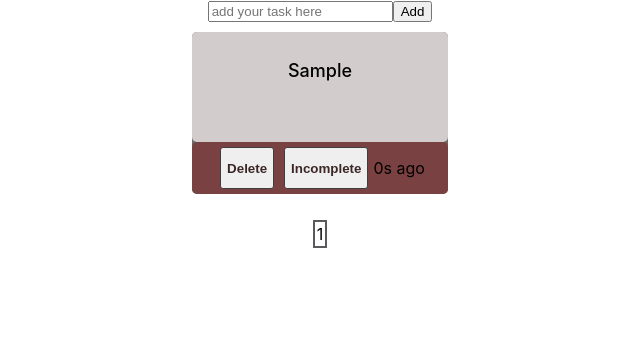
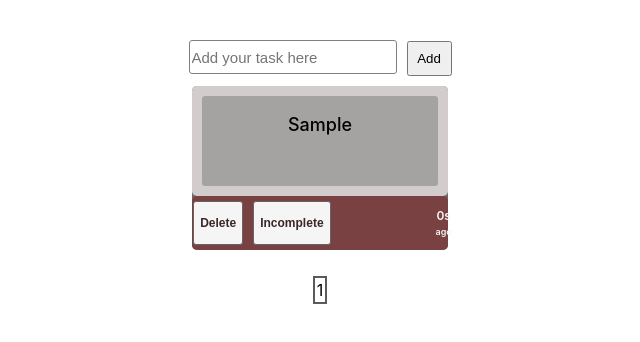
Before and after one commit to shubham19971997/utodo, a React (Create React App) app: page / in a window 1280 px wide. Both pictures are taken after typing "Sample" into the empty fields and a click on the button "Add". Shown: the top 342 px of the page, without its empty margins (320-960 px from the left). Built offline with nearby package versions, Linux system fonts and the light colour scheme.

Commit message:
ui modified

```diff
--- a/src/App.css
+++ b/src/App.css
@@ -1,5 +1,6 @@
 .App {
   text-align: center;
+  margin-top: 40px;
 }
 .card{
   height: 100%;
@@ -12,6 +13,31 @@
   text-align: center;
   transition: background-color 1s ease-out;
 }
+.input-box{
+  position: static;
+}
+.input-box>input{
+  position: static;
+  height: 30px;
+  font-size: 15px;
+  padding-right: 5px;
+  border-radius: 3px;
+  border: 1px solid grey;
+  transition: .3s ease-out;
+}
+
+.input:focus{
+  position: static;
+  outline: none;
+  border: 2px solid grey;
+  transition: .1s ease-out;
+}
+
+.input-box>button{
+  margin-left: 10px;
+  height: 35px;
+  width: 45px;
+}
 
 .textarea{
   border-radius: 5px;
@@ -23,7 +49,15 @@
   padding: 10px;
   font-weight: 500;
 }
-
+.text-box-trp{
+ width: 100%;
+  background-color: rgba(128, 128, 128, 0.542);
+  border-radius: 3px;
+}
+.text-box-trp-cmp{
+  background-color: rgba(14, 132, 14, 0.46);
+  transition: .3s linear;
+}
 .pagntn{
   border: 2px solid rgb(90, 90, 94);
   margin: 5px;
@@ -52,10 +86,12 @@
 .dashboard>button{
   margin: 5px;
   border-radius: 3px;
-  border: 1px solid rgb(63, 63, 63);
+  border: 1px solid rgb(101, 101, 101);
+  font-size: 12px;
   font-weight: 550;
   color: rgb(60, 39, 39);
   transition: .3s ease-out;
+  background-color: whitesmoke;
 }
 .btn-del:hover{
   background-color: rgba(86, 58, 58, 0.527);
@@ -72,3 +108,12 @@
   transition: background-color 1s ease-out;
   z-index: 5;
 }
+.dashboard>p{
+  color: whitesmoke;
+  font-size: 12px;
+  margin-left: 100px;
+  font-weight: 600;
+}
+.ago{
+  font-size: 9px;
+}
--- a/src/App.js
+++ b/src/App.js
@@ -50,7 +50,7 @@ export default function App() {
             if (time / year > 0.99) {
               return Math.round(time / year > 0.99) + 'y'
             }
-            return Math.round(time / month) + 'month'
+            return Math.round(time / month) + 'mon'
           }
           return Math.round(time / days) + 'd'
         }
@@ -63,11 +63,12 @@ export default function App() {
 
   return (
     <div className='App'>
-      <div>
+      <div className='input-box'>
         <input
+          className='input'
           onChange={(e) => setPost(e.target.value)}
           value={post.text}
-          placeholder='add your task here'
+          placeholder='Add your task here'
         />
         <button onClick={post.text === '' ? '' : (e) => addTodo(e)}>Add</button>
       </div>
@@ -75,8 +76,14 @@ export default function App() {
         currentTodos.map((tod, i) => {
           return (
             <div className={`card `} key={i}>
-              <div className='textarea '>
-                <p>{tod.text}</p>
+              <div className='textarea'>
+                <div
+                  className={`text-box-trp ${
+                    tod.status ? 'text-box-trp-cmp' : ''
+                  }`}
+                >
+                  <p>{tod.text}</p>
+                </div>
               </div>
               <div className={`dashboard ${tod.status ? 'compcard' : ''}`}>
                 <button className='btn-del' onClick={() => deleteTodo(i)}>
@@ -85,7 +92,10 @@ export default function App() {
                 <button className='btn-com' onClick={() => changeStatus(i)}>
                   {tod.status ? 'Completed' : 'Incomplete'}
                 </button>
-                <p>{getTime(tod.Date)} ago</p>
+                <p>
+                  {getTime(tod.Date)}
+                  <span className='ago'> ago</span>
+                </p>
               </div>
             </div>
           )
```
